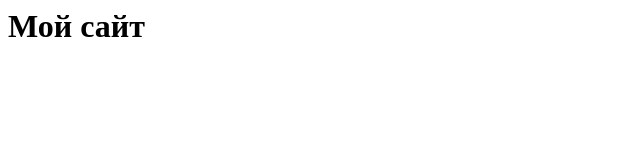
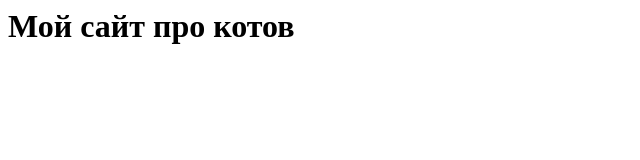
Before and after one commit to asultanov55/sport_team, a plain HTML site: page index.html in a window 1280 px wide. Shown: the whole page, without its empty margins (0-640 px from the left). Drawn offline with Linux system fonts and the light colour scheme.

Commit message:
Update index.html

```diff
--- a/index.html
+++ b/index.html
@@ -1,3 +1,3 @@
 <html>
-  <h1> Мой сайт </h1>
+  <h1> Мой сайт про котов </h1>
   <html/>
```
